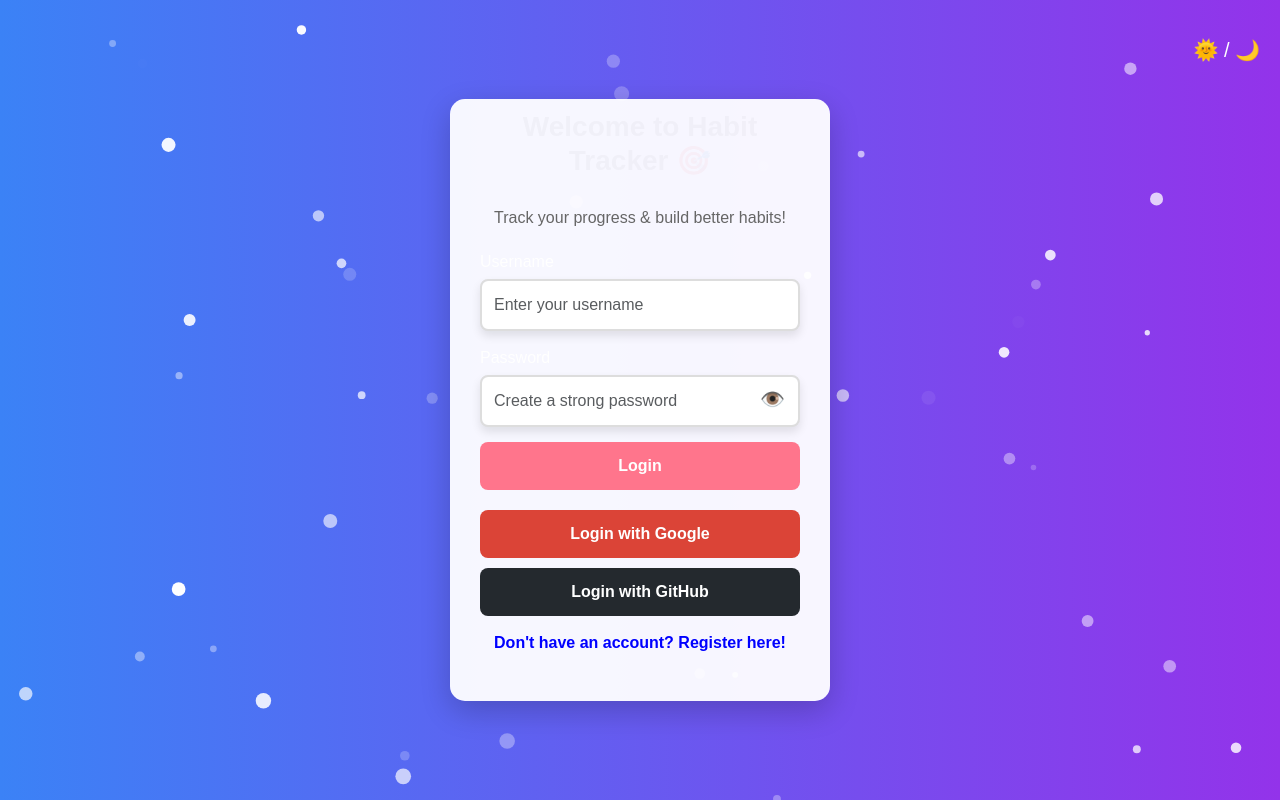
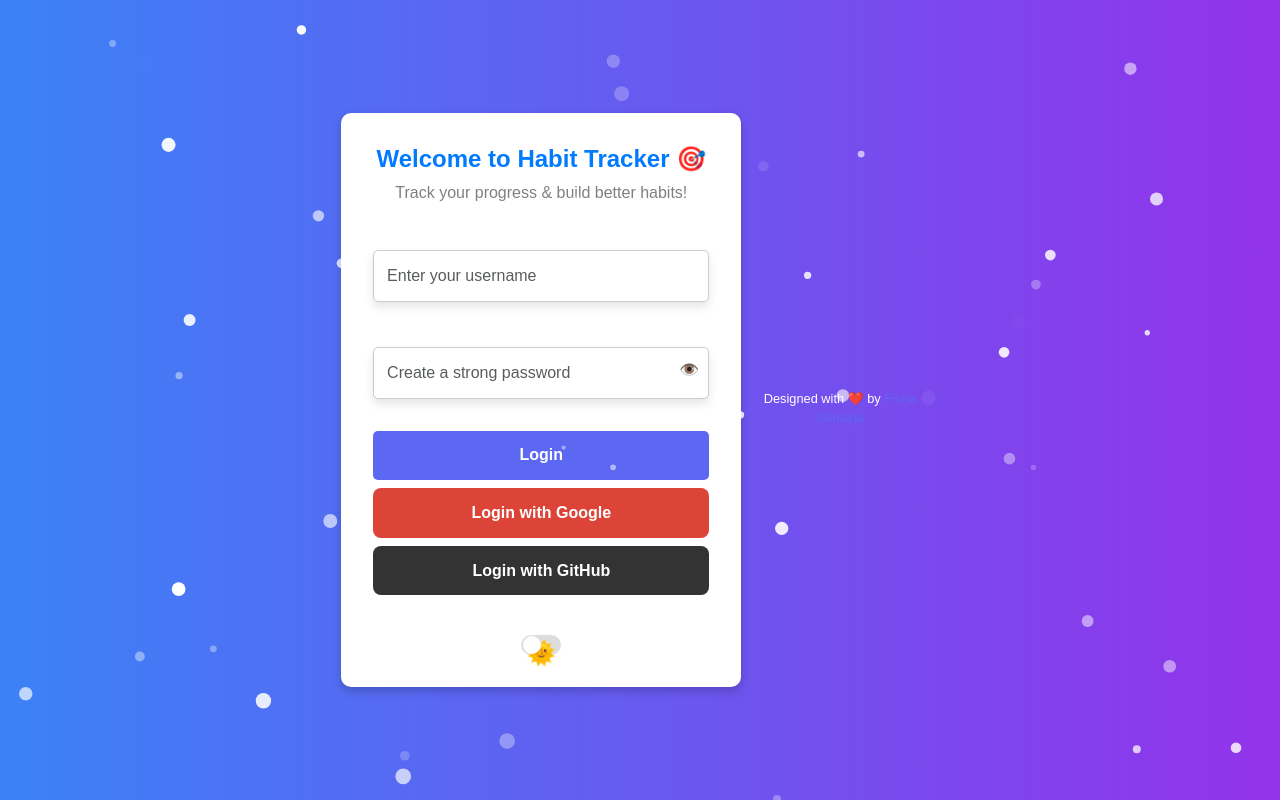
Before and after one commit to FionaG26/habit-tracker, a Vue app in the folder habit-tracker-vue/: page / in a window 1280 px wide. Built offline with nearby package versions, Linux system fonts and the light colour scheme.

Commit message:
Update Auth.vue

```diff
--- a/habit-tracker-vue/src/components/Auth.vue
+++ b/habit-tracker-vue/src/components/Auth.vue
@@ -1,7 +1,7 @@
 <template>
-  <div :class="{'dark-mode': darkMode}" class="auth-container">
+  <div :class="{ 'dark-mode': darkMode }" class="auth-container">
     <div class="auth-card">
-      <h1 ref="headerTitle" class="header-title">Welcome to Habit Tracker 🎯</h1>
+      <h1 class="header-title">Welcome to Habit Tracker 🎯</h1>
       <p class="subtitle">Track your progress & build better habits!</p>
 
       <form @submit.prevent="handleSubmit">
@@ -20,11 +20,11 @@
           </div>
         </div>
 
-        <button type="submit" class="btn-custom" @click="playConfetti">
+        <button type="submit" class="btn-custom" :disabled="loading">
           {{ isLogin ? 'Login' : 'Register' }}
         </button>
 
-        <div class="loading-spinner" v-if="loading"></div>
+        <div v-if="loading" class="loading-spinner"></div>
 
         <div class="oauth-buttons">
           <button @click="oauthLogin('google')" class="btn-google">Login with Google</button>
@@ -38,351 +38,277 @@
 
       <label class="theme-toggle">
         <input type="checkbox" v-model="darkMode" @change="toggleTheme" />
-        <span class="toggle-icon">🌞 / 🌙</span>
+        <span class="toggle-icon">{{ darkMode ? '🌙' : '🌞' }}</span>
       </label>
     </div>
+
     <canvas ref="confettiCanvas" class="confetti-canvas"></canvas>
 
     <!-- Footer -->
-    <footer ref="footer" class="footer">
+    <footer class="footer">
       Designed with ❤️ by
       <a href="https://github.com/FionaG26/habit-tracker" class="footer-link">Fiona Githaiga</a>
     </footer>
   </div>
 </template>
-<script>
-import API from '../services/api';
-import { ref, watch, onMounted, nextTick } from 'vue';
-import confetti from 'canvas-confetti';
-import gsap from "gsap";
 
-export default {
-  setup() {
-    // Reactive variables
+<script setup>
+import { ref, reactive, computed, watch, onMounted } from 'vue';
+
+// Reactive state
+const darkMode = ref(localStorage.getItem('darkMode') === 'true');
 const isLogin = ref(true);
 const showPassword = ref(false);
-    const form = ref({ username: '', password: '' });
+const loading = ref(false);
 const confettiCanvas = ref(null);
-    const loading = ref(false);
-    const darkMode = ref(localStorage.getItem('darkMode') === 'true');
-    const headerTitle = ref(null);
-    const footer = ref(null);
+const form = reactive({ username: '', password: '' });
 
-    // Toggles login/register mode
+// Toggle dark mode and persist in localStorage
+const toggleTheme = () => {
+  darkMode.value = !darkMode.value;
+  localStorage.setItem('darkMode', darkMode.value);
+};
+
+// Toggle login/register mode
 const toggleAuthMode = () => {
   isLogin.value = !isLogin.value;
 };
 
-    // Toggles password visibility
+// Show/hide password
 const togglePasswordVisibility = () => {
   showPassword.value = !showPassword.value;
 };
 
-    // Confetti effect on successful registration
-    const playConfetti = () => {
-      if (!isLogin.value) {
-        confetti({
-          particleCount: 150,
-          spread: 80,
-          origin: { y: 0.6 }
-        });
-      }
+// Handle form submission
+const handleSubmit = () => {
+  loading.value = true;
+  setTimeout(() => {
+    loading.value = false;
+    playConfetti();
+  }, 1500);
 };
 
-    // Handles login/register submission
-    const handleSubmit = async () => {
-      try {
-        loading.value = true;
-        const endpoint = isLogin.value ? '/auth/login' : '/auth/register';
-        const response = await API.post(endpoint, form.value);
-
-        localStorage.setItem('token', response.data.access_token);
-        setTimeout(() => {
-          alert(`${isLogin.value ? '🎉 Logged in' : '🎊 Registered'} successfully!`);
-          playConfetti();
-          window.location.href = "/dashboard";
-        }, 500);
-      } catch (error) {
-        alert(error.response?.data?.detail || 'Something went wrong!');
-      } finally {
-        loading.value = false;
-      }
+// OAuth login placeholder
+const oauthLogin = (provider) => {
+  alert(`Logging in with ${provider}...`);
 };
 
-    // OAuth login redirect
-    const oauthLogin = (provider) => {
-      window.location.href = `http://127.0.0.1:8000/auth/${provider}/login`;
+// Confetti animation effect
+const playConfetti = () => {
+  const canvas = confettiCanvas.value;
+  if (!canvas) return;
+
+  const ctx = canvas.getContext('2d');
+  const particles = Array.from({ length: 50 }, () => ({
+    x: Math.random() * canvas.width,
+    y: Math.random() * canvas.height,
+    r: Math.random() * 4 + 1,
+    dx: Math.random() * 4 - 2,
+    dy: Math.random() * 4 - 2,
+    color: `hsl(${Math.random() * 360}, 100%, 50%)`
+  }));
+
+  const animate = () => {
+    ctx.clearRect(0, 0, canvas.width, canvas.height);
+    particles.forEach(p => {
+      p.x += p.dx;
+      p.y += p.dy;
+      ctx.fillStyle = p.color;
+      ctx.beginPath();
+      ctx.arc(p.x, p.y, p.r, 0, Math.PI * 2);
+      ctx.fill();
+    });
+    requestAnimationFrame(animate);
+  };
+  animate();
 };
 
-    // Toggles dark mode
-    const toggleTheme = () => {
-      darkMode.value = !darkMode.value;
-      document.body.classList.toggle('dark-mode', darkMode.value);
-      localStorage.setItem('darkMode', darkMode.value);
-    };
-
-    // GSAP Animation function
-    const animateElements = () => {
-      if (headerTitle.value && footer.value) {
-        gsap.from(headerTitle.value, { opacity: 0, y: -20, duration: 1 });
-        gsap.from(footer.value, { opacity: 0, y: 20, duration: 1 });
-      } else {
-        console.warn("GSAP target not found! Retrying...");
-
-        // Retry animation after a short delay
-        setTimeout(() => {
-          if (headerTitle.value && footer.value) {
-            gsap.from(headerTitle.value, { opacity: 0, y: -20, duration: 1 });
-            gsap.from(footer.value, { opacity: 0, y: 20, duration: 1 });
-          } else {
-            console.error("GSAP animation failed: Elements still not found.");
-          }
-        }, 200);
-      }
-    };
-
-    // Runs after component is mounted
-    onMounted(async () => {
-      document.body.classList.toggle('dark-mode', darkMode.value);
-      await nextTick(); // Ensures DOM elements exist
-      animateElements();
+onMounted(() => {
+  darkMode.value = localStorage.getItem('darkMode') === 'true';
+  document.body.classList.toggle('dark', darkMode.value);
 });
 
-    // Watches for changes in header/footer refs and re-runs animation
-    watch([headerTitle, footer], () => {
-      animateElements();
+watch(darkMode, (newValue) => {
+  document.body.classList.toggle('dark', newValue);
 });
-
-    // Return all variables and functions for use in the template
-    return {
-      isLogin,
-      form,
-      showPassword,
-      toggleAuthMode,
-      togglePasswordVisibility,
-      handleSubmit,
-      oauthLogin,
-      playConfetti,
-      confettiCanvas,
-      loading,
-      darkMode,
-      toggleTheme,
-      headerTitle,
-      footer
-    };
-  }
-};
 </script>
 
 
 <style scoped>
+/* Base Styling */
 .auth-container {
   display: flex;
   justify-content: center;
   align-items: center;
-  position: fixed; /* Ensures it takes the full screen */
+  min-height: 100vh;
+  padding: 1rem;
+  background: var(--bg);
+  transition: background 0.3s ease;
+}
+.dark-mode {
+  --bg: #1e1e1e;
+  --text: #fff;
+  --card: #333;
+}
+.auth-card {
+  background: var(--card, #fff);
+  padding: 2rem;
+  border-radius: 10px;
+  box-shadow: 0px 4px 10px rgba(0, 0, 0, 0.2);
+  text-align: center;
+  width: 100%;
+  max-width: 400px;
+}
+.header-title {
+  font-size: 1.5rem;
+  margin-bottom: 0.5rem;
+}
+.subtitle {
+  font-size: 1rem;
+  color: gray;
+  margin-bottom: 1rem;
+}
+
+/* Form */
+.form-group {
+  text-align: left;
+  margin-bottom: 1rem;
+}
+.form-control {
+  width: 100%;
+  padding: 0.8rem;
+  border: 1px solid #ccc;
+  border-radius: 5px;
+}
+.password-wrapper {
+  display: flex;
+  align-items: center;
+  position: relative;
+}
+.toggle-password {
+  position: absolute;
+  right: 10px;
+  cursor: pointer;
+}
+
+/* Buttons */
+.btn-custom {
+  width: 100%;
+  padding: 0.8rem;
+  background: #5c67f2;
+  color: white;
+  border: none;
+  border-radius: 5px;
+  cursor: pointer;
+  margin-top: 1rem;
+}
+.btn-custom:disabled {
+  background: gray;
+  cursor: not-allowed;
+}
+.btn-google, .btn-github {
+  width: 100%;
+  padding: 0.8rem;
+  margin-top: 0.5rem;
+  border: none;
+  cursor: pointer;
+}
+.btn-google {
+  background: #db4437;
+  color: white;
+}
+.btn-github {
+  background: #333;
+  color: white;
+}
+
+btn-custom.loading {
+  position: relative;
+}
+.btn-custom.loading::after {
+  content: "";
+  position: absolute;
+  right: 10px;
+  top: 50%;
+  width: 14px;
+  height: 14px;
+  border: 2px solid white;
+  border-top-color: transparent;
+  border-radius: 50%;
+  animation: spin 0.6s linear infinite;
+  transform: translateY(-50%);
+}
+@keyframes spin {
+  0% { transform: rotate(0deg); }
+  100% { transform: rotate(360deg); }
+}
+
+/* Toggle Switch */
+.theme-toggle {
+  display: flex;
+  align-items: center;
+  justify-content: center;
+  margin-top: 1rem;
+  cursor: pointer;
+}
+.toggle-icon {
+  font-size: 1.5rem;
+}
+
+/* Footer */
+.footer {
+  margin-top: 1rem;
+  font-size: 0.8rem;
+}
+.footer-link {
+  color: #5c67f2;
+  text-decoration: none;
+}
+
+/* Confetti */
+.confetti-canvas {
+  position: absolute;
   top: 0;
   left: 0;
-  width: 100vw;
-  height: 100vh;
-  background: none; /* Removes any background */
-  overflow: hidden;
-  padding: 20px; /* Adds space if needed */
-}
-
-.confetti-canvas {
-  position: fixed;
-  top: 0;
-  left: 0;
-  width: 100vw;
-  height: 100vh;
-  pointer-events: none; /* Prevents blocking interactions */
-  background: transparent; /* Ensures no background */
-}
-
-.auth-card {
-  background: rgba(255, 255, 255, 0.95); /* Slight transparency to soften */
-  padding: 30px;
-  border-radius: 15px;
-  box-shadow: 0px 10px 30px rgba(0, 0, 0, 0.2);
-  width: 380px;
-  text-align: center;
-  transition: transform 0.3s ease-in-out;
-}
-
-.auth-card:hover {
-  transform: scale(1.03);
-}
-
-.theme-toggle {
-  position: absolute;
-  top: 20px;
-  right: 20px;
-  cursor: pointer;
-  display: flex;
-  align-items: center;
-  font-size: 18px;
+  width: 100%;
+  height: 100%;
+  pointer-events: none;
 }
 
 .theme-toggle input {
   display: none;
 }
-
-.toggle-icon {
-  font-size: 24px;
-  transition: transform 0.3s ease-in-out;
+.theme-toggle span {
+  display: inline-block;
+  width: 40px;
+  height: 20px;
+  background: #ddd;
+  border-radius: 10px;
+  position: relative;
+  transition: background 0.3s ease;
+}
+.theme-toggle span::before {
+  content: "";
+  position: absolute;
+  width: 18px;
+  height: 18px;
+  background: white;
+  border-radius: 50%;
+  top: 1px;
+  left: 2px;
+  transition: transform 0.3s ease;
+}
+input:checked + .toggle-icon {
+  background: #5c67f2;
+}
+input:checked + .toggle-icon::before {
+  transform: translateX(20px);
+}
+@media (max-width: 400px) {
+  .auth-card {
+    width: 90%;
+    padding: 1.5rem;
+  }
 }
 
-
-.dark-mode .toggle-icon {
-  transform: rotate(180deg);
-}
-
-.header-title {
-  font-size: 28px;
-  font-weight: bold;
-  color: #333;
-  margin-bottom: 10px;
-}
-
-.subtitle {
-  font-size: 16px;
-  color: #666;
-  margin-bottom: 20px;
-}
-
-.form-group {
-  margin-bottom: 15px;
-  text-align: left;
-}
-
-.form-control {
-  width: 100%;
-  padding: 12px;
-  border: 2px solid #ddd;
-  border-radius: 8px;
-  transition: all 0.3s ease;
-}
-
-.form-control:focus {
-  border-color: #ff758c;
-  box-shadow: 0 0 8px rgba(255, 117, 140, 0.6);
-  outline: none;
-}
-
-.password-wrapper {
-  display: flex;
-  align-items: center;
-  position: relative;
-}
-
-.toggle-password {
-  position: absolute;
-  right: 15px;
-  cursor: pointer;
-  font-size: 20px;
-}
-
-.btn-custom {
-  background: #ff758c;
-  color: white;
-  padding: 12px;
-  border: none;
-  border-radius: 8px;
-  cursor: pointer;
-  width: 100%;
-  font-size: 16px;
-  font-weight: bold;
-  transition: background 0.3s ease;
-}
-
-.btn-custom:hover {
-  background: #e83e8c;
-}
-
-.oauth-buttons {
-  margin-top: 20px;
-}
-
-.btn-google {
-  background: #db4437;
-  color: white;
-  padding: 12px;
-  border: none;
-  border-radius: 8px;
-  cursor: pointer;
-  width: 100%;
-  margin-bottom: 10px;
-  transition: background 0.3s;
-}
-
-.btn-google:hover {
-  background: #c1351d;
-}
-
-.btn-github {
-  background: #24292e;
-  color: white;
-  padding: 12px;
-  border: none;
-  border-radius: 8px;
-  cursor: pointer;
-  width: 100%;
-  transition: background 0.3s;
-}
-
-.btn-github:hover {
-  background: #1b1f23;
-}
-
-.toggle-text {
-  margin-top: 15px;
-  color: blue;
-  cursor: pointer;
-  font-weight: bold;
-}
-
-.toggle-text:hover {
-  text-decoration: underline;
-}
-
-.theme-toggle {
-  display: flex;
-  justify-content: center;
-  align-items: center;
-  margin-top: 15px;
-  cursor: pointer;
-}
-
-.toggle-icon {
-  font-size: 20px;
-  margin-left: 10px;
-}
-
-.loading-spinner {
-  border: 4px solid #f3f3f3;
-  border-top: 4px solid #ff758c;
-  border-radius: 50%;
-  width: 30px;
-  height: 30px;
-  animation: spin 1s linear infinite;
-  margin: 10px auto;
-}
-
-  .footer {
-  position: absolute;
-  bottom: 20px;
-  font-size: 14px;
-  color: black;
-}
-
-.footer-link {
-  color: #4A90E2;
-  text-decoration: none;
-}
-
-@keyframes spin {
-  0% { transform: rotate(0deg); }
-  100% { transform: rotate(360deg); }
-}
 </style>
```
Lines whose indentation alone changed are shown as unchanged.
